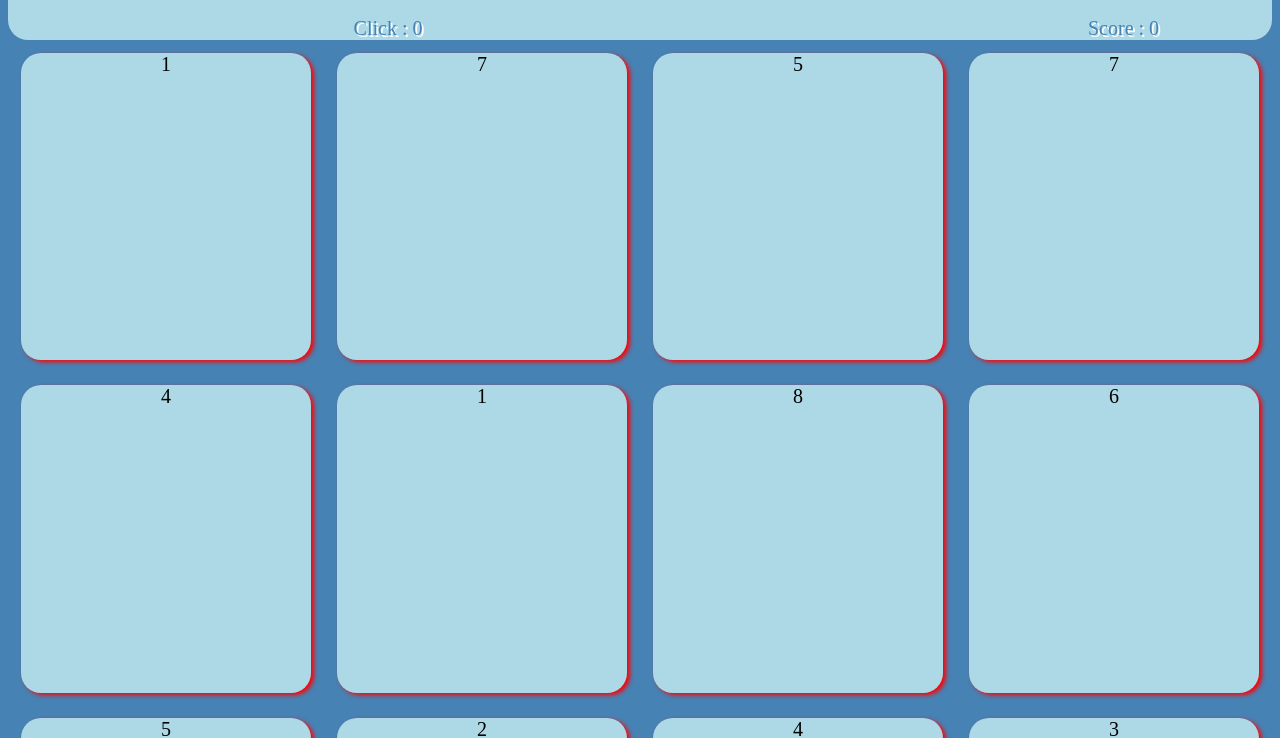
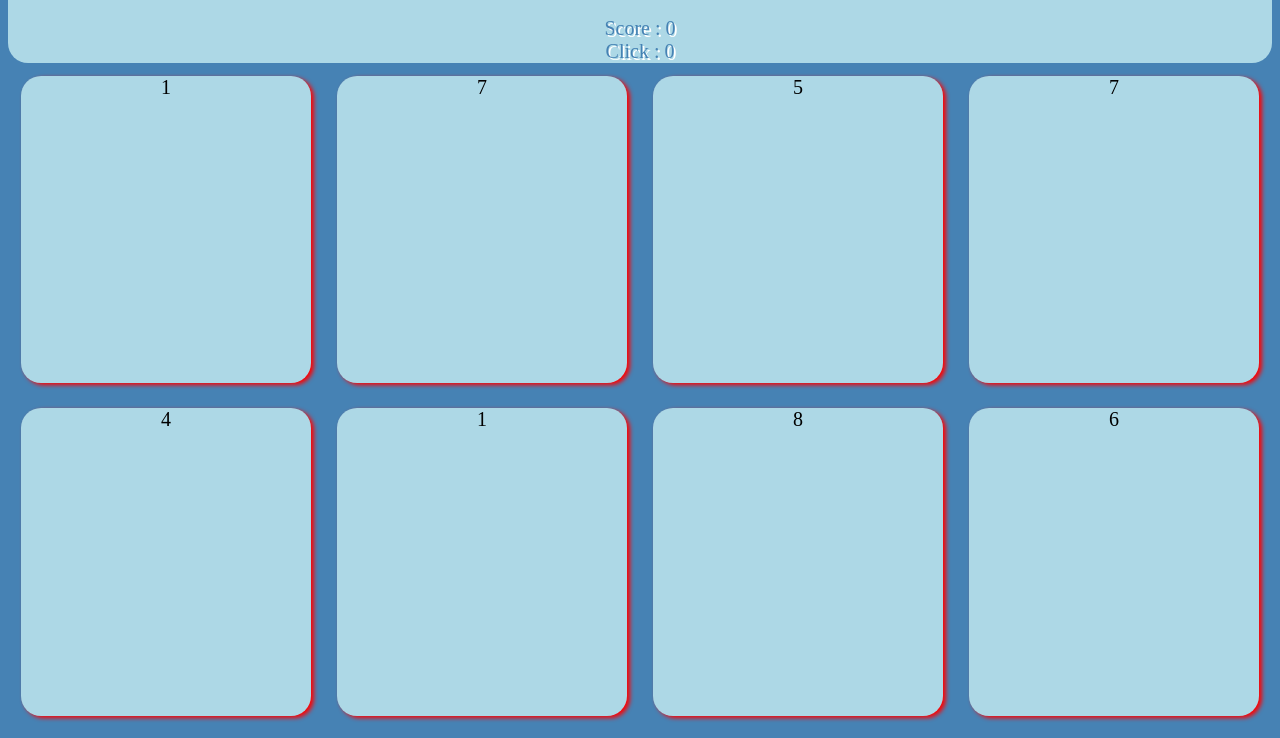
Before and after one commit to EnesY12-bit/EnesY12-bit.github.io, a plain HTML site: page index.html in a window 1280 px wide. Shown: the part 102-840 px from the top of the page. Drawn offline with Linux system fonts and the light colour scheme.

Commit message:
Das wars jetzt wirklich nichts mehr -m

```diff
--- a/css/v1.css
+++ b/css/v1.css
@@ -33,15 +33,10 @@ body{
   color: steelblue;
   font-family: 'Times New Roman', Times, serif;
   font-weight: normal;
- /* text-align: center;*/
+  text-align: center;
   text-shadow: 2px 2px white;
   font-size: 20px;
   flex-wrap: wrap;
-}
-.grid-score{
-  float: right;
-  width: 23vh;
-  margin-left: 40vh;
 }
 
 .grid-page{
--- a/index.html
+++ b/index.html
@@ -10,9 +10,7 @@
     <div class="grid-page">
         <h1 class="page-title">Memory Game</h1>
         <div>
-            <div class="grid-score">
             <div class="score">Score : <span class="scoreBoard">0</span></div>
-            </div>
             <div class="click">Click : <span class="clickBoard">0</span></div>
          </div>
         <div class="grid-container">
```
